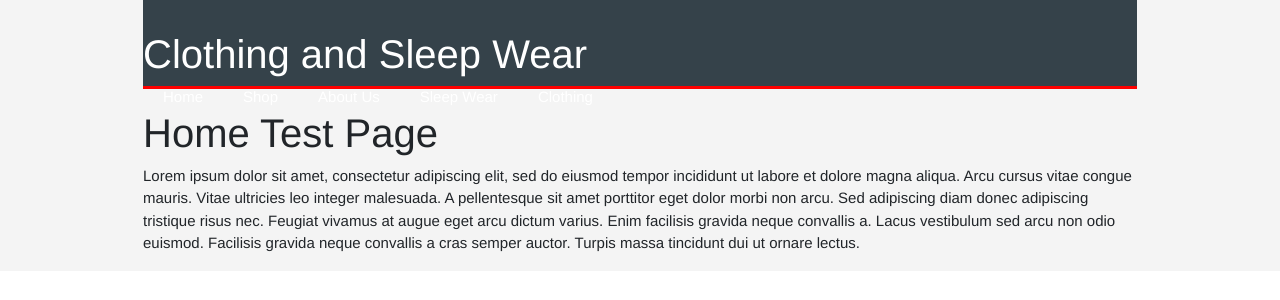
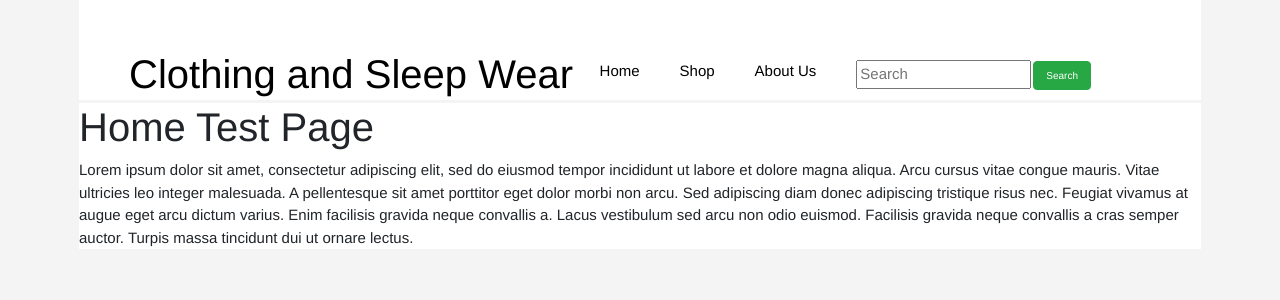
Before and after one commit to maoalvin/Capstone, a React app: page /#/ in a window 1280 px wide. Shown: the top 300 px of the page. Built offline with nearby package versions, Linux system fonts and the light colour scheme.

Commit message:
add more css style to header

```diff
--- a/src/components/App.jsx
+++ b/src/components/App.jsx
@@ -14,14 +14,15 @@ function App(){
   return (
     <div>
       <style global jsx>{`
-        div {
+        body {
           font-family: Helvetica;
           font-size: 15px;
           line-height: 1.5;
           background-color: #f4f4f4;
         }
         .container {
-          width: 80%;
+          max-width: 1700px;
+          width: 90%;
           margin: auto;
           overflow: hidden;
       }
--- a/src/components/Header.jsx
+++ b/src/components/Header.jsx
@@ -6,37 +6,69 @@ function Header() {
   return (
       <div className='container'>
            <style jsx>{`
-             #header {
-                 background-color: #35424a;
-                 color: white;
-                 padding-top: 30px;
+             header {
+                 background-color: white;
+                 color: black;
+                 padding: 50px;
                  min-height: 70px;
-                 border-bottom: red 3px solid;
+
+
              }
-             div ul {
+             header ul {
                  margin: 0;
                  padding: 0;
+
+
+
              }
-             div li {
+             header li {
                  float: left;
                  display: inline;
                  padding: 0 20px 0 20px;
+
+             }
+             header #header {
+                 float: left;
+                 margin-bottom: 5px;
+
+             }
+
+             header #header h1 {
+                 margin: 0;
+             }
+             header nav {
+                 float: right;
+                 margin-top: 10px;
+             }
+             button {
+                 margin-left: 2px;
+                 height: 29px;
+                 font-size: 10px;
+                 padding-bottom: 5px;
              }
 
 
+
         `}</style>
+        <header>
         <div id='header'>
         <h1>Clothing and Sleep Wear</h1>
+        </div>
         <nav>
             <ul>
-                <li> <Link  style={{ color: 'white', textDecoration: 'none'}} to="/">Home</Link></li>
-                <li><Link  style={{ color: 'white', textDecoration: 'none' }} to="/shop">Shop</Link></li>
-                <li><Link  style={{ color: 'white', textDecoration: 'none' }} to="/about">About Us</Link></li>
-                <li><Link  style={{ color: 'white', textDecoration: 'none' }} to="/about">Sleep Wear</Link></li>
-                <li><Link  style={{ color: 'white', textDecoration: 'none' }} to="/about">Clothing</Link></li>
+                <li><Link  style={{ color: 'black', textDecoration: 'none'}} to="/">Home</Link></li>
+                <li><Link  style={{ color: 'black', textDecoration: 'none' }} to="/shop">Shop</Link></li>
+                <li><Link  style={{ color: 'black', textDecoration: 'none' }} to="/about">About Us</Link></li>
+                <li>
+                    <form>
+                        <input type='text' placeholder='Search'/>
+                        <button className='btn btn-success'>Search</button>
+                    </form>
+                </li>
+                <li><Link style={{ color: 'black', textDecoration: 'none'}} to="/cart"><span class=""></span></Link> </li>
             </ul>
         </nav>
-        </div>
+        </header>
     </div>
   );
 }
--- a/src/components/Home.jsx
+++ b/src/components/Home.jsx
@@ -5,10 +5,15 @@ function Home() {
   return (
     <div className='container'>
       <style jsx>{`
+           .homePage {
+               background-color: white;
 
+           }
         `}</style>
+        <div className='homePage'>
        <h1>Home Test Page</h1>
        <p>Lorem ipsum dolor sit amet, consectetur adipiscing elit, sed do eiusmod tempor incididunt ut labore et dolore magna aliqua. Arcu cursus vitae congue mauris. Vitae ultricies leo integer malesuada. A pellentesque sit amet porttitor eget dolor morbi non arcu. Sed adipiscing diam donec adipiscing tristique risus nec. Feugiat vivamus at augue eget arcu dictum varius. Enim facilisis gravida neque convallis a. Lacus vestibulum sed arcu non odio euismod. Facilisis gravida neque convallis a cras semper auctor. Turpis massa tincidunt dui ut ornare lectus.</p>
+    </div>
     </div>
   );
 }
```
